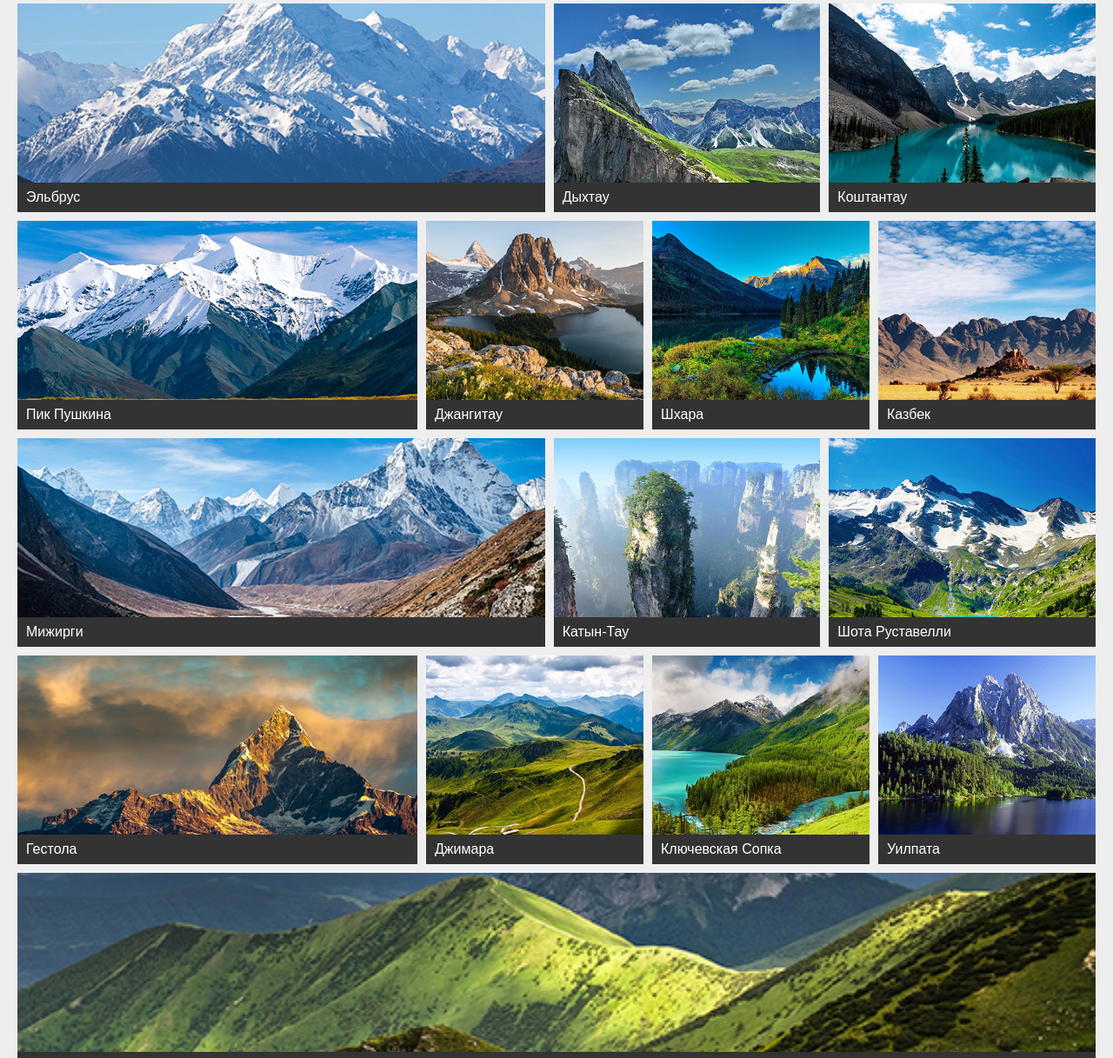
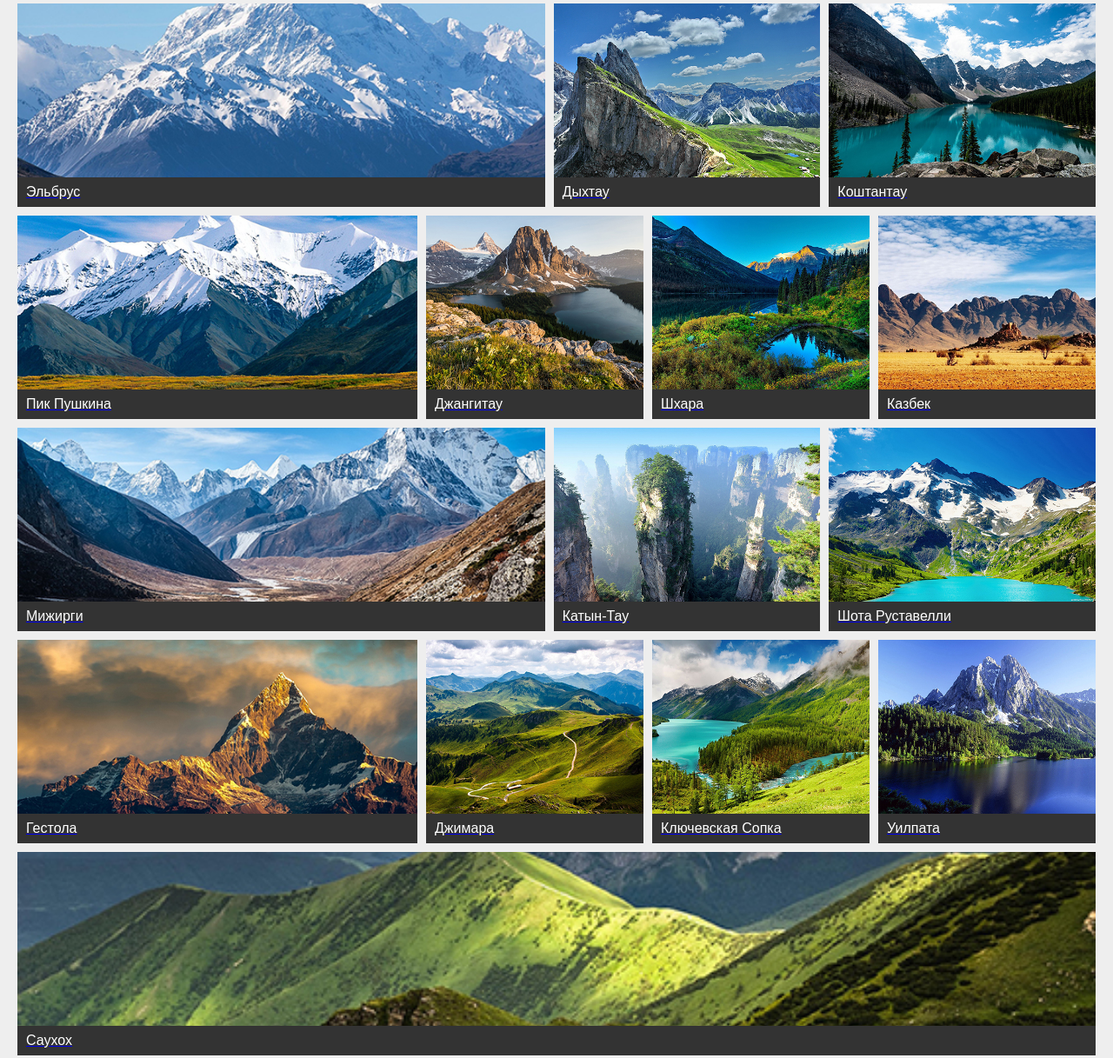
Before and after one commit to ianazol/shri-task-1, a website: page index.html in a window 1280 px wide. Shown: the part 210-1427 px from the top of the page at 87% size. Drawn offline with Linux system fonts and the light colour scheme.

Commit message:
изменение сетки галереи

```diff
--- a/index.html
+++ b/index.html
@@ -18,80 +18,110 @@
                         В горах берёт своё начало большинство рек Земли.</p>
                 </div>
                 <div class="gallery">
-                    <a href="src/img/1.jpg" class="gallery__item" data-retina-source="src/img/1@2x.jpg">
+                    <a href="src/img/1.jpg" class="gallery__item thumb" data-retina-source="src/img/1@2x.jpg">
+                        <span class="thumb__image-wrap">
                             <img src="src/img/thumb/1.jpg" srcset="src/img/thumb/1.jpg 1x, src/img/thumb/1@2x.jpg 2x"
-                             data-object-fit="cover" class="gallery__item-image" />
-                        <span class="gallery__item-name">Эльбрус</span>
+                                 data-object-fit="cover" class="thumb__image" />
+                        </span>
+                        <span class="thumb__name">Эльбрус</span>
                     </a>
-                    <a href="src/img/2.jpg" class="gallery__item" data-retina-source="src/img/2@2x.jpg">
+                    <a href="src/img/2.jpg" class="gallery__item thumb" data-retina-source="src/img/2@2x.jpg">
+                        <span class="thumb__image-wrap">
                             <img src="src/img/thumb/2.jpg" srcset="src/img/thumb/2.jpg 1x, src/img/thumb/2@2x.jpg 2x"
-                             data-object-fit="cover" class="gallery__item-image" />
-                        <span class="gallery__item-name">Дыхтау</span>
+                                data-object-fit="cover" class="thumb__image" />
+                        </span>
+                        <span class="thumb__name">Дыхтау</span>
                     </a>
-                    <a href="src/img/3.jpg" class="gallery__item" data-retina-source="src/img/3@2x.jpg">
+                    <a href="src/img/3.jpg" class="gallery__item thumb" data-retina-source="src/img/3@2x.jpg">
+                        <span class="thumb__image-wrap">
                             <img src="src/img/thumb/3.jpg" srcset="src/img/thumb/3.jpg 1x, src/img/thumb/3@2x.jpg 2x"
-                             data-object-fit="cover" class="gallery__item-image" />
-                        <span class="gallery__item-name">Коштантау</span>
+                                data-object-fit="cover" class="thumb__image" />
+                        </span>
+                        <span class="thumb__name">Коштантау</span>
                     </a>
-                    <a href="src/img/4.jpg" class="gallery__item" data-retina-source="src/img/4@2x.jpg">
+                    <a href="src/img/4.jpg" class="gallery__item thumb" data-retina-source="src/img/4@2x.jpg">
+                        <span class="thumb__image-wrap">
                             <img src="src/img/thumb/4.jpg" srcset="src/img/thumb/4.jpg 1x, src/img/thumb/4@2x.jpg 2x"
-                             data-object-fit="cover" class="gallery__item-image" />
-                        <span class="gallery__item-name">Пик Пушкина</span>
+                                data-object-fit="cover" class="thumb__image" />
+                        </span>
+                        <span class="thumb__name">Пик Пушкина</span>
                     </a>
-                    <a href="src/img/5.jpg" class="gallery__item" data-retina-source="src/img/5@2x.jpg">
+                    <a href="src/img/5.jpg" class="gallery__item thumb" data-retina-source="src/img/5@2x.jpg">
+                        <span class="thumb__image-wrap">
                             <img src="src/img/thumb/5.jpg" srcset="src/img/thumb/5.jpg 1x, src/img/thumb/5@2x.jpg 2x"
-                             data-object-fit="cover" class="gallery__item-image" />
-                        <span class="gallery__item-name">Джангитау</span>
+                                data-object-fit="cover" class="thumb__image" />
+                        </span>
+                        <span class="thumb__name">Джангитау</span>
                     </a>
-                    <a href="src/img/6.jpg" class="gallery__item" data-retina-source="src/img/6@2x.jpg">
+                    <a href="src/img/6.jpg" class="gallery__item thumb" data-retina-source="src/img/6@2x.jpg">
+                        <span class="thumb__image-wrap">
                             <img src="src/img/thumb/6.jpg" srcset="src/img/thumb/6.jpg 1x, src/img/thumb/6@2x.jpg 2x"
-                             data-object-fit="cover" class="gallery__item-image" />
-                        <span class="gallery__item-name">Шхара</span>
+                                data-object-fit="cover" class="thumb__image" />
+                        </span>
+                        <span class="thumb__name">Шхара</span>
                     </a>
-                    <a href="src/img/7.jpg" class="gallery__item" data-retina-source="src/img/7@2x.jpg">
+                    <a href="src/img/7.jpg" class="gallery__item thumb" data-retina-source="src/img/7@2x.jpg">
+                        <span class="thumb__image-wrap">
                             <img src="src/img/thumb/7.jpg" srcset="src/img/thumb/7.jpg 1x, src/img/thumb/7@2x.jpg 2x"
-                             data-object-fit="cover" class="gallery__item-image" />
-                        <span class="gallery__item-name">Казбек</span>
+                                data-object-fit="cover" class="thumb__image" />
+                        </span>
+                        <span class="thumb__name">Казбек</span>
                     </a>
-                    <a href="src/img/8.jpg" class="gallery__item" data-retina-source="src/img/8@2x.jpg">
+                    <a href="src/img/8.jpg" class="gallery__item thumb" data-retina-source="src/img/8@2x.jpg">
+                        <span class="thumb__image-wrap">
                             <img src="src/img/thumb/8.jpg" srcset="src/img/thumb/8.jpg 1x, src/img/thumb/8@2x.jpg 2x"
-                             data-object-fit="cover" class="gallery__item-image" />
-                        <span class="gallery__item-name">Мижирги</span>
+                                data-object-fit="cover" class="thumb__image" />
+                        </span>
+                        <span class="thumb__name">Мижирги</span>
                     </a>
-                    <a href="src/img/9.jpg" class="gallery__item" data-retina-source="src/img/9@2x.jpg">
+                    <a href="src/img/9.jpg" class="gallery__item thumb" data-retina-source="src/img/9@2x.jpg">
+                        <span class="thumb__image-wrap">
                             <img src="src/img/thumb/9.jpg" srcset="src/img/thumb/9.jpg 1x, src/img/thumb/9@2x.jpg 2x"
-                             data-object-fit="cover" class="gallery__item-image" />
-                        <span class="gallery__item-name">Катын-Тау</span>
+                                data-object-fit="cover" class="thumb__image" />
+                        </span>
+                        <span class="thumb__name">Катын-Тау</span>
                     </a>
-                    <a href="src/img/10.jpg" class="gallery__item" data-retina-source="src/img/10@2x.jpg">
+                    <a href="src/img/10.jpg" class="gallery__item thumb" data-retina-source="src/img/10@2x.jpg">
+                        <span class="thumb__image-wrap">
                             <img src="src/img/thumb/10.jpg" srcset="src/img/thumb/10.jpg 1x, src/img/thumb/10@2x.jpg 2x"
-                             data-object-fit="cover" class="gallery__item-image" />
-                        <span class="gallery__item-name">Шота Руставелли</span>
+                                data-object-fit="cover" class="thumb__image" />
+                        </span>
+                        <span class="thumb__name">Шота Руставелли</span>
                     </a>
-                    <a href="src/img/11.jpg" class="gallery__item" data-retina-source="src/img/11@2x.jpg">
+                    <a href="src/img/11.jpg" class="gallery__item thumb" data-retina-source="src/img/11@2x.jpg">
+                        <span class="thumb__image-wrap">
                             <img src="src/img/thumb/11.jpg" srcset="src/img/thumb/11.jpg 1x, src/img/thumb/11@2x.jpg 2x"
-                             data-object-fit="cover" class="gallery__item-image" />
-                        <span class="gallery__item-name">Гестола</span>
+                                data-object-fit="cover" class="thumb__image" />
+                        </span>
+                        <span class="thumb__name">Гестола</span>
                     </a>
-                    <a href="src/img/12.jpg" class="gallery__item" data-retina-source="src/img/12@2x.jpg">
+                    <a href="src/img/12.jpg" class="gallery__item thumb" data-retina-source="src/img/12@2x.jpg">
+                        <span class="thumb__image-wrap">
                             <img src="src/img/thumb/12.jpg" srcset="src/img/thumb/12.jpg 1x, src/img/thumb/12@2x.jpg 2x"
-                             data-object-fit="cover" class="gallery__item-image" />
-                        <span class="gallery__item-name">Джимара</span>
+                                data-object-fit="cover" class="thumb__image" />
+                        </span>
+                        <span class="thumb__name">Джимара</span>
                     </a>
-                    <a href="src/img/13.jpg" class="gallery__item" data-retina-source="src/img/13@2x.jpg">
+                    <a href="src/img/13.jpg" class="gallery__item thumb" data-retina-source="src/img/13@2x.jpg">
+                        <span class="thumb__image-wrap">
                             <img src="src/img/thumb/13.jpg" srcset="src/img/thumb/13.jpg 1x, src/img/thumb/13@2x.jpg 2x"
-                             data-object-fit="cover" class="gallery__item-image" />
-                        <span class="gallery__item-name">Ключевская Сопка</span>
+                                data-object-fit="cover" class="thumb__image" />
+                        </span>
+                        <span class="thumb__name">Ключевская Сопка</span>
                     </a>
-                    <a href="src/img/14.jpg" class="gallery__item" data-retina-source="src/img/14@2x.jpg">
+                    <a href="src/img/14.jpg" class="gallery__item thumb" data-retina-source="src/img/14@2x.jpg">
+                        <span class="thumb__image-wrap">
                             <img src="src/img/thumb/14.jpg" srcset="src/img/thumb/14.jpg 1x, src/img/thumb/14@2x.jpg 2x"
-                             data-object-fit="cover" class="gallery__item-image" />
-                        <span class="gallery__item-name">Уилпата</span>
+                                data-object-fit="cover" class="thumb__image" />
+                        </span>
+                        <span class="thumb__name">Уилпата</span>
                     </a>
-                    <a href="src/img/15.jpg" class="gallery__item" data-retina-source="src/img/15@2x.jpg">
+                    <a href="src/img/15.jpg" class="gallery__item thumb" data-retina-source="src/img/15@2x.jpg">
+                        <span class="thumb__image-wrap">
                             <img src="src/img/thumb/15.jpg" srcset="src/img/thumb/15.jpg 1x, src/img/thumb/15@2x.jpg 2x"
-                             data-object-fit="cover" class="gallery__item-image" />
-                        <span class="gallery__item-name">Саухох</span>
+                                data-object-fit="cover" class="thumb__image" />
+                        </span>
+                        <span class="thumb__name">Саухох</span>
                     </a>
                 </div>
             </div>
--- a/src/css/components/gallery.scss
+++ b/src/css/components/gallery.scss
@@ -4,18 +4,8 @@
   padding: 0 15px;
 
   &__item {
-    position: relative;
-
     flex: 1 1 auto;
-    height: 240px;
     margin: 5px;
-
-    opacity: 1;
-    transition: opacity 0.3s;
-
-    &:hover {
-      opacity: 0.8;
-    }
 
     @media (min-width: 600px) {
       & {
@@ -31,25 +21,4 @@
       flex-basis: 460px;
     }
   }
-
-  &__item-image {
-    width: 100%;
-    height: 100%;
-    object-fit: cover;
-  }
-
-  &__item-name {
-    position: absolute;
-    left: 0;
-    bottom: 0;
-
-    display: block;
-    width: 100%;
-    padding: 5px 10px;
-    box-sizing: border-box;
-
-    color: #fff;
-
-    background: #333;
-  }
 }
--- /dev/null
+++ b/src/css/components/thumb.scss
@@ -0,0 +1,32 @@
+.thumb {
+  display: block;
+
+  &__image {
+    width: 100%;
+    height: 100%;
+    object-fit: cover;
+
+    opacity: 1;
+    transition: opacity 0.3s;
+  }
+
+  &:hover &__image {
+    opacity: 0.8;
+  }
+
+  &__image-wrap {
+    display: block;
+    height: 200px;
+  }
+
+  &__name {
+    display: block;
+    width: 100%;
+    padding: 5px 10px;
+    box-sizing: border-box;
+
+    color: #fff;
+
+    background: #333;
+  }
+}
--- a/src/css/main.scss
+++ b/src/css/main.scss
@@ -1,5 +1,6 @@
 @import "components/layout";
 @import "components/footer";
 @import "components/gallery";
+@import "components/thumb";
 @import "components/intro";
 @import "components/modal";
```
Also changed, not shown: build/css/main.css. Lines whose indentation alone changed are shown as unchanged.
